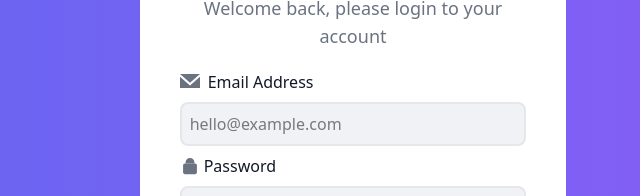
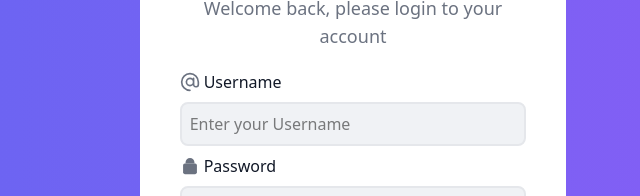
Before and after one commit to MohammedNaderAlGhussin/reactSocialMedia, a React (Vite) app: page /login in a window 1280 px wide. Shown: the part 208-404 px from the top of the page, without its empty margins (287-927 px from the left). Built offline with nearby package versions, Linux system fonts and the light colour scheme; no server answers.

Commit message:
updating login from

```diff
--- a/src/pages/Auth/Login.tsx
+++ b/src/pages/Auth/Login.tsx
@@ -11,18 +11,18 @@ import type { InputProps } from "../../components/common/Input/Input.types";
 import type { AuthItem } from "../../components/common/AuthToggleLink/AuthToggleLink.types";
 
 // Importing Icons
-import EmailIcon from "../../components/icons/EmailIcon";
 import PasswordIcon from "../../components/icons/PasswordIcon";
+import UsernameIcon from "../../components/icons/UsernameIcon";
 
 const Login = () => {
   const inputs: InputProps[] = [
     {
-      id: "email",
-      name: "email",
-      labelText: "Email Address",
-      placeholder: "hello@example.com",
+      id: "username",
+      name: "username",
+      labelText: "Username",
+      placeholder: "Enter your Username",
       type: "text",
-      icon: EmailIcon,
+      icon: UsernameIcon,
     },
     {
       id: "password",
```
